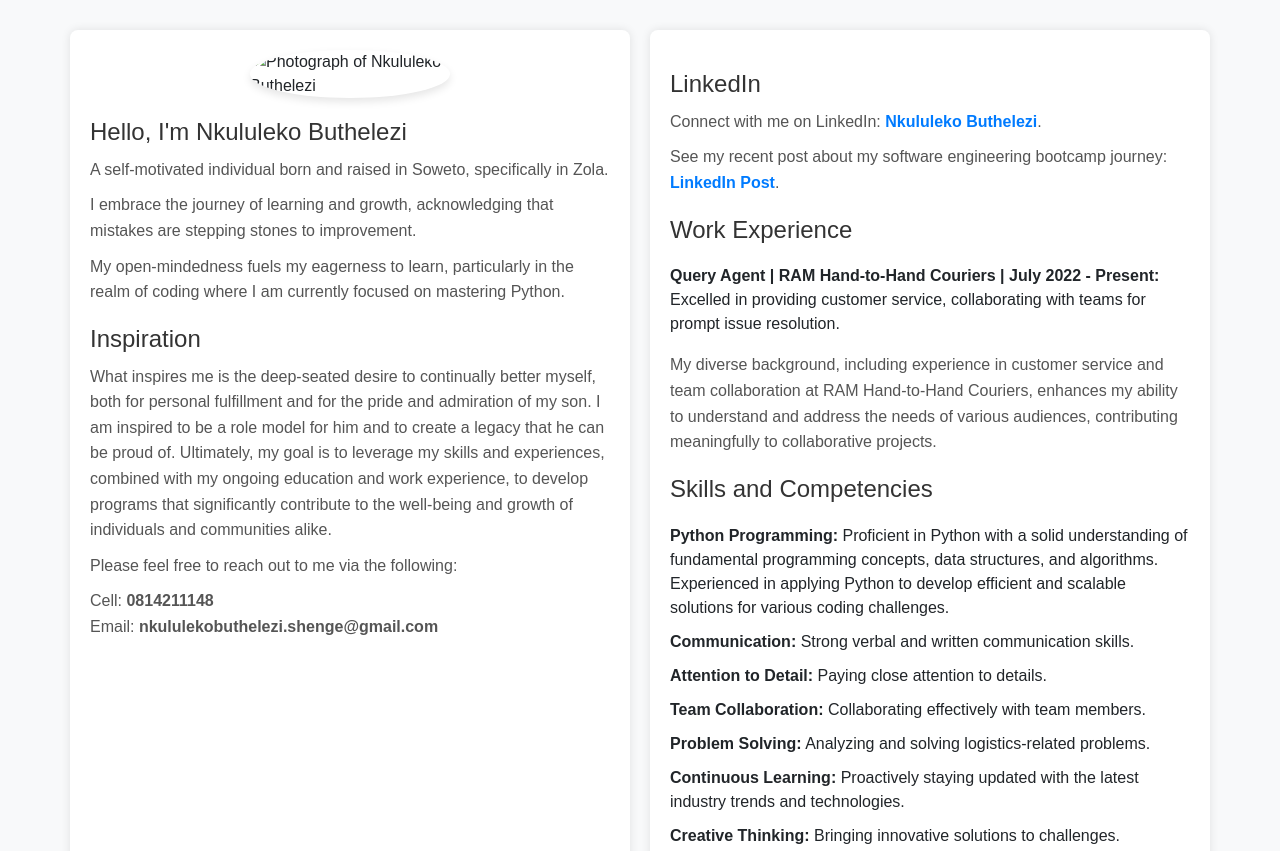
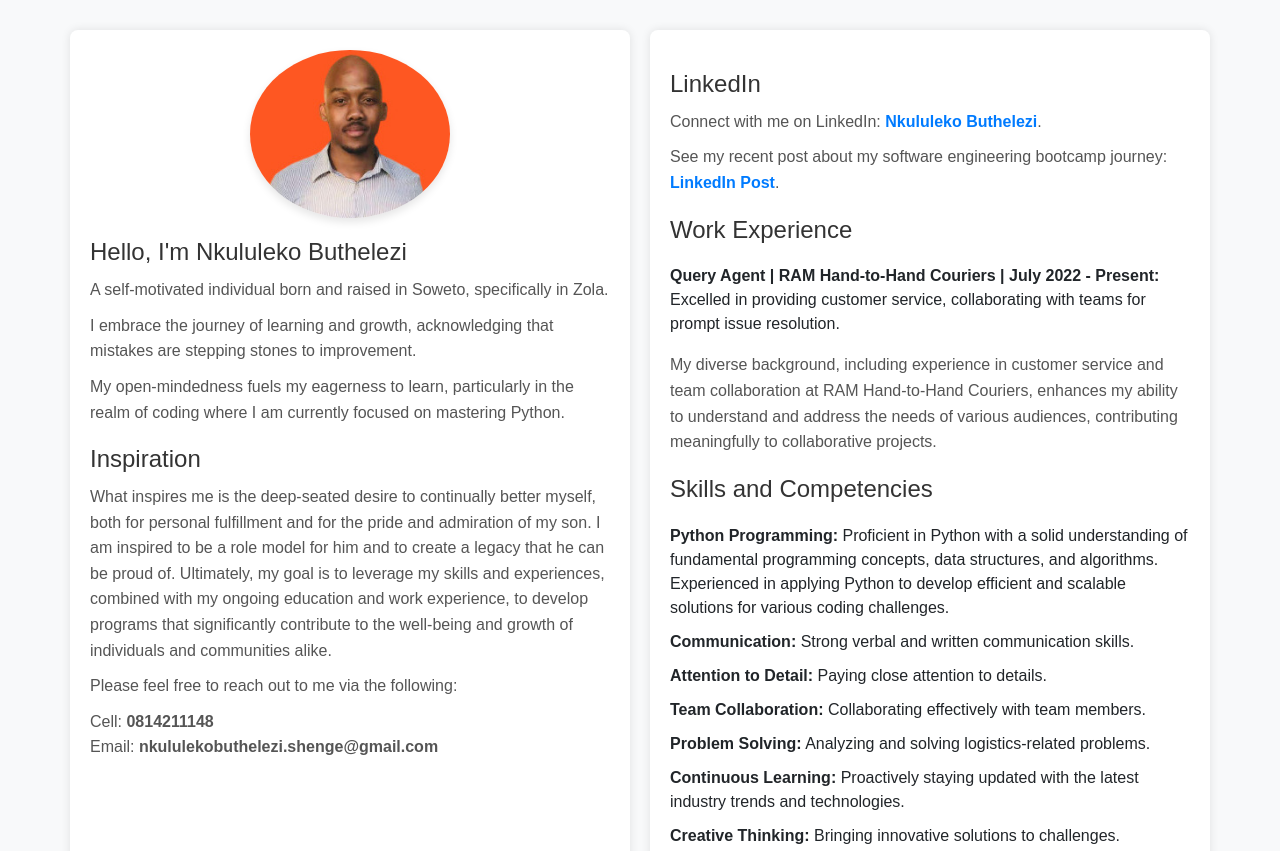
Before and after one commit to Shenge06/MyCV, a plain HTML site: page index.html in a window 1280 px wide. Shown: the top 851 px of the page. Drawn offline with nearby package versions, Linux system fonts and the light colour scheme; files that its build step writes are made by us from their sources.

Commit message:
Update index.html

```diff
--- a/index.html
+++ b/index.html
@@ -89,7 +89,7 @@
 <body>
   <div class="container">
     <div class="left-column">
-      <img src="images/nkululeko_buthelezi(1).jpg" alt="Photograph of Nkululeko Buthelezi">
+      <img src="assets/images/nkululeko_buthelezi(1).jpg" alt="Photograph of Nkululeko Buthelezi">
       <div class="bio">
         <h1>Hello, I'm Nkululeko Buthelezi</h1>
         <p>A self-motivated individual born and raised in Soweto, specifically in Zola.</p>
```
